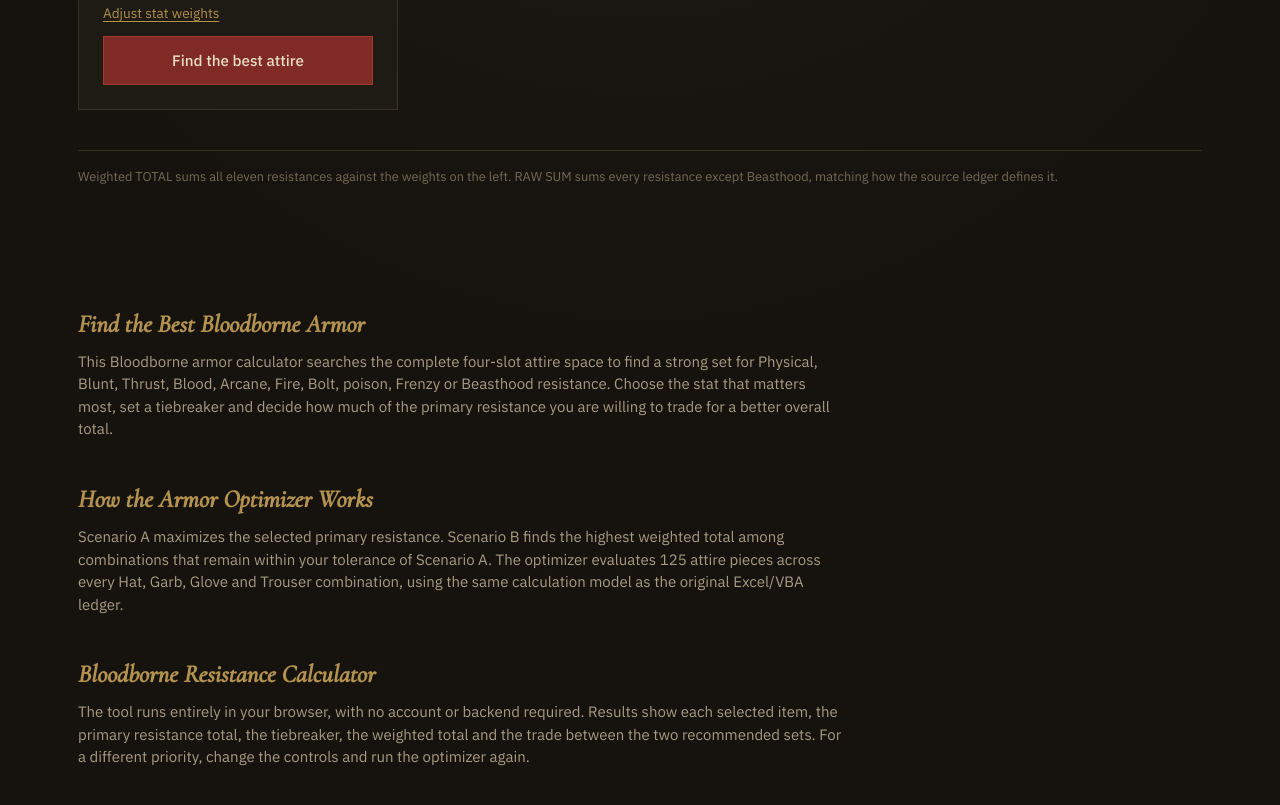
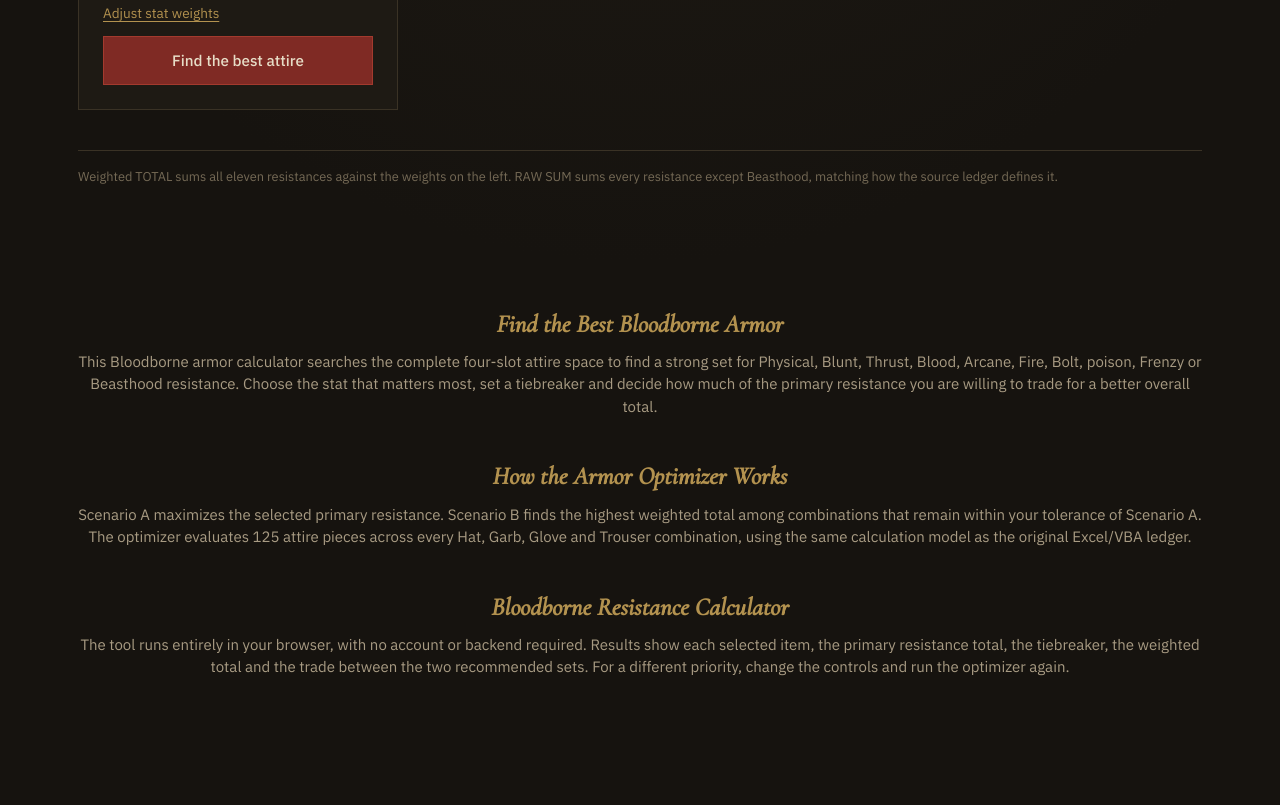
Before and after one commit to plmgrn/Bloodborne-ArmorOptimizer, a website built with Vite: page index.html in a window 1280 px wide. Shown: the part 712-1517 px from the top of the page. After the commit the page ends 1455 px from the top, so only its background shows below. Built offline with nearby package versions, Linux system fonts and the light colour scheme.

Commit message:
Update the styling

```diff
--- a/src/styles.css
+++ b/src/styles.css
@@ -431,6 +431,7 @@ footer.note {
 .seo-content {
   padding-top: 1rem;
   padding-bottom: 4rem;
+  text-align: center;
 }
 
 .seo-content h2 {
@@ -443,7 +444,7 @@ footer.note {
 }
 
 .seo-content p {
-  max-width: 48rem;
+  /*max-width: 48rem;*/
   margin: 0;
   color: var(--ink-dim);
 }
```
